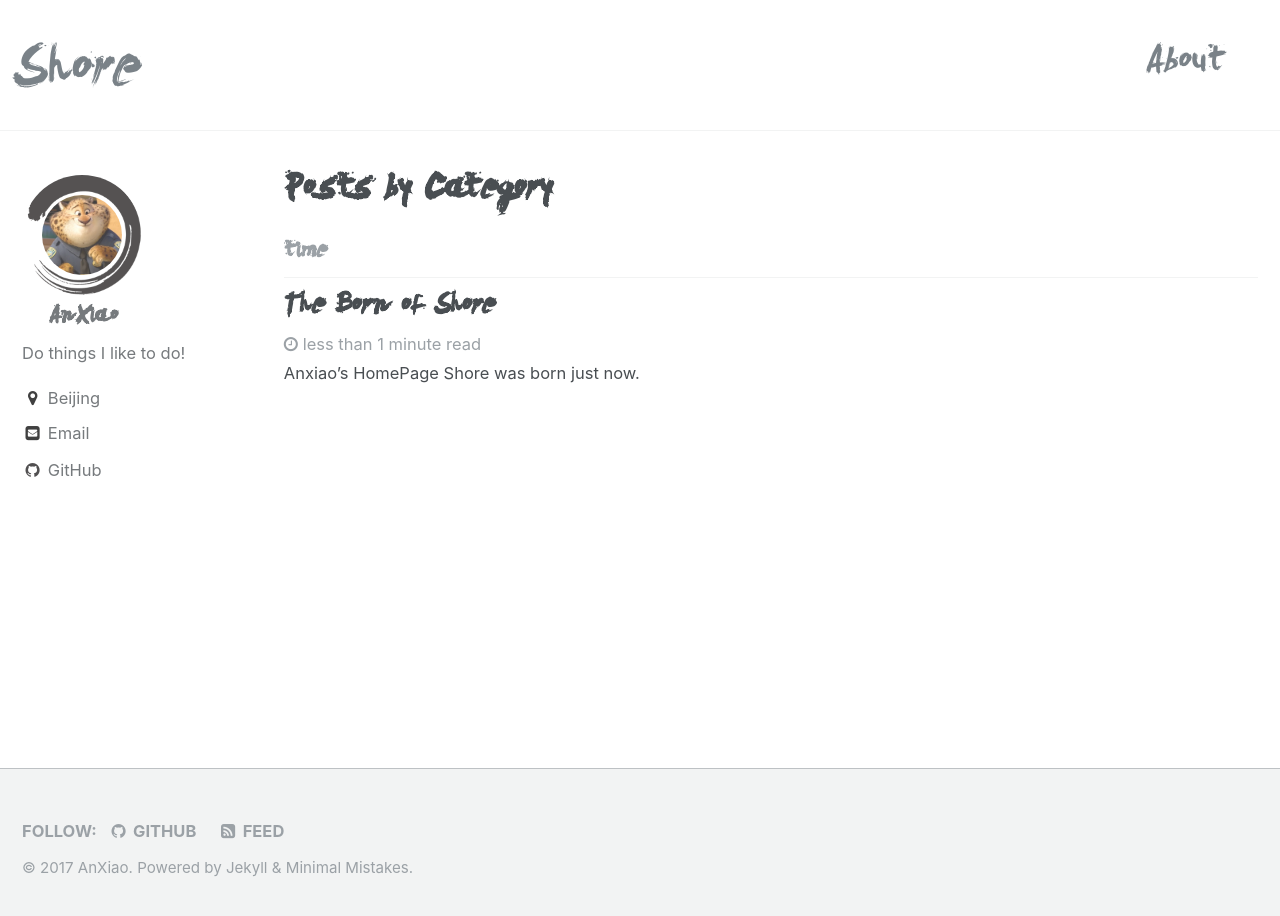
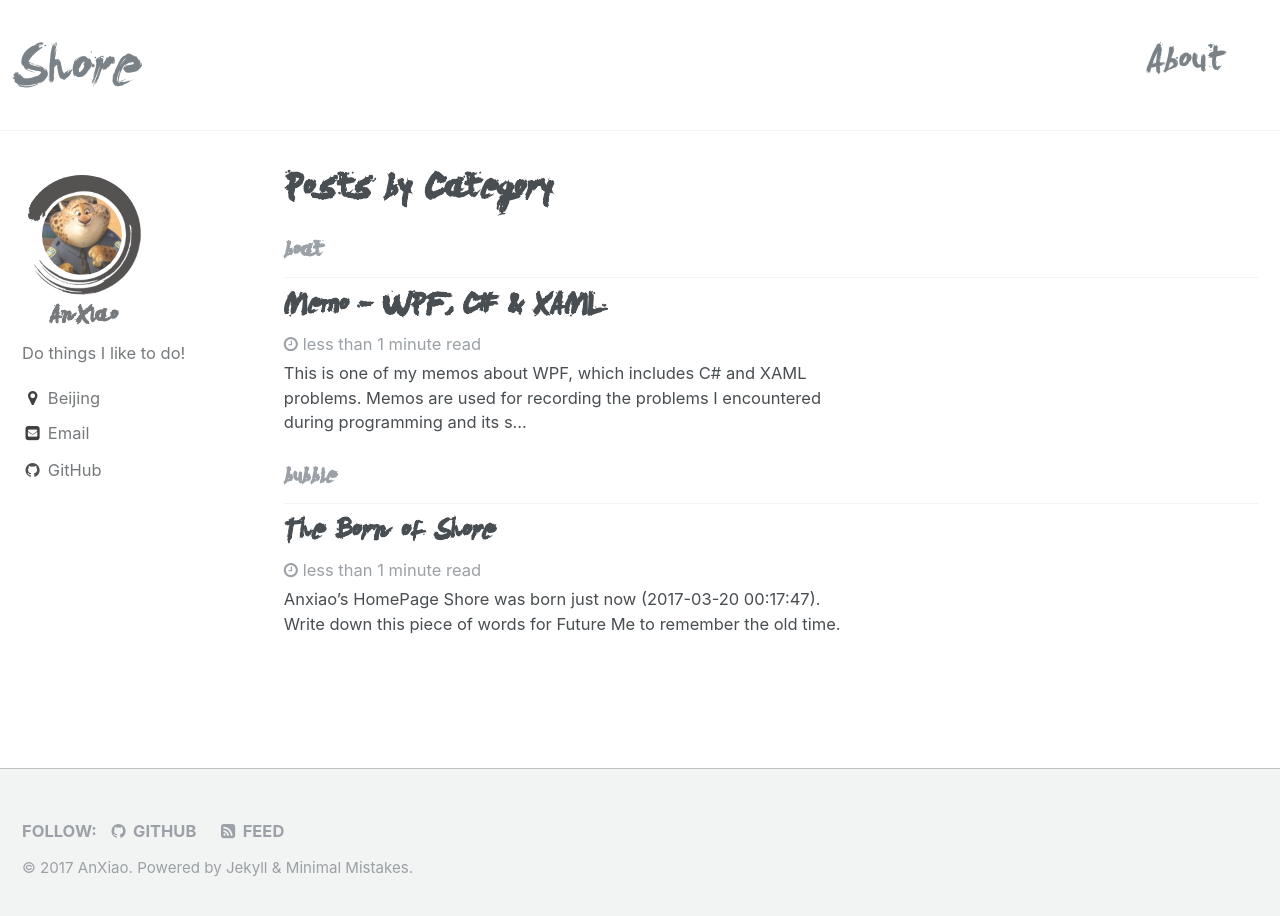
Before and after one commit to silverHugh/silverhugh.github.io, a Jekyll site: the page built from _pages/category-archive.html, in a window 1280 px wide and 924 px high. Shown: the top 916 px of the window. Built offline with Jekyll 4.4.1, drawn with Linux system fonts in a browser that asks for light colours.

Commit message:
update blog

```diff
--- a/_config.yml
+++ b/_config.yml
@@ -137,6 +137,7 @@ exclude:
   - tmp
   - /docs # ignore Minimal Mistakes /docs
   - /test # ignore Minimal Mistakes /test
+  - "*.gemspec"
 keep_files:
   - .git
   - .svn
@@ -244,3 +245,4 @@ defaults:
       comments: true
       share: true
       related: true
+      excerpt_separator: <!--shoreline-->
--- /dev/null
+++ b/_posts/boat/2017-03-27-memo-wpf.md
@@ -0,0 +1,12 @@
+---
+title: "Memo - WPF, C# & XAML"
+categories: boat
+modified: 2017-03-27 10:23:30 +0800
+tags: WPF
+---
+
+This is one of my memos about WPF, which includes C# and XAML problems.
+
+**Memos** are used for recording the problems I encountered during programming and its soulutions. I also write down something that is hard to remember for myself.
+
+<!--shoreline-->
--- /dev/null
+++ b/_posts/bubble/2017-03-20-the-born-of-shore.markdown
@@ -0,0 +1,18 @@
+---
+title:  "The Born of Shore"
+modified:   2017-03-27 11:30:04 +0800
+categories: bubble
+---
+
+Anxiao's HomePage [Shore](/) was born just now (2017-03-20 00:17:47).
+
+Write down this piece of words for **Future Me** to remember the old time.
+
+<!--shoreline-->
+---
+
+Some explanations about my blog:
+- **bubble**: contains something about __time__
+- **boat**: contains something about __technology__
+- **shell**: could be __anything interesting__
+- **岸晓**: Chinese characters. "岸" means shore. "晓" means dawn. Just like a pen name for me or something what. The [icon](/anxiao.png) of my blog is [zhuanshu](https://en.wikipedia.org/wiki/Seal_script) of "岸晓". Of course you should read it from right to left.
```
Also changed, not shown: _posts/time/2017-03-20-the-born-of-shore.markdown (deleted, +0 -9 lines).
